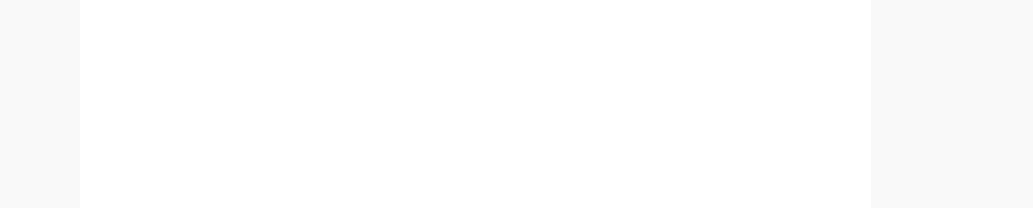
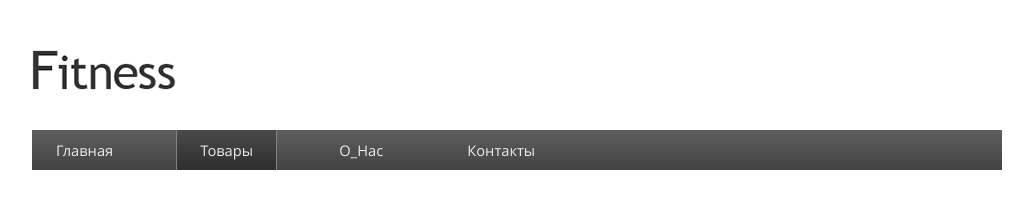
Before and after one commit to LavrovE/Rizz, a plain HTML site: page bikesite/index.html in a window 1280 px wide. Shown: the whole page, without its empty margins (166-1199 px from the left). Drawn offline with Linux system fonts and the light colour scheme.

Commit message:
header done

```diff
--- a/bikesite/css/stylesheet.css
+++ b/bikesite/css/stylesheet.css
@@ -22,13 +22,17 @@ html {height: 100%;
 
 
 }
-
+@font-face {
+    font-family: 'opensans';
+    src:url('../fonts/opensans.ttf');
+}
 body {
     height: 100%;
     overflow-x:hidden;
-        font-size: 0.74850299401;
         background-color: #f9f9f9;
-        font-family: Helvetica Neue;
+        font-family: opensans;
+        padding-left: 153px;
+         padding-right: 152px;
 
 }
 ol, ul {list-style: none;}
@@ -42,14 +46,8 @@ ol, ul {list-style: none;}
     box-sizing: border-box;
 }
 
+
 a, a:hover {text-decoration: none;}
-@font-face {
-    font-family:'Heavy';
-    src:url('../fonts/HelveticaNeue-Heavy.ttf');
-}
-
-
-
 .clearfix:before,
 .clearfix:after {
     content: " ";
@@ -59,13 +57,65 @@ a, a:hover {text-decoration: none;}
 
 .left {float:left;}
 .right {float:right;}
-body {
-    padding-left: 15.4rem;
-    padding-right: 15.2rem
+
+.wrapper {
+background-color: #fff;
+height: 100%;
+width: 1060px;
+margin: 0 auto;
 }
-.wrapper {
+.header {
+    padding-top: 50px;
+     margin-left: 45px;
+      margin-right: 45px;
+}
+.logo {
+    background-image: url(../img/logo.png);
+    background-repeat: no-repeat;
+    width: 145px;
+    height: 40px;
 
-    background-color: #fff;
-    width: 100%;
-    height: 100%;
+    margin-bottom: 40px;
 }
+.menu {
+  background:linear-gradient(to top, #444343, #5e5e5e);
+  height: 40px;
+
+}
+.menu  li{
+      display: inline-block;
+
+
+}
+.menu a{
+     color: #ebebeb;
+      font-family: OpenSans;
+      font-size: 14.67px;
+}
+.menu li:nth-child(1){
+     padding-left: 24px;
+      padding-right: 59px;
+}
+.menu li:nth-child(2){
+     padding-left: 23px;
+      padding-right: 23px;
+
+}
+.menu li:nth-child(3){
+    padding-left: 58px;
+    padding-right: 58px;
+}
+.menu li:nth-child(4){
+     margin-left: 22px;
+    margin-right: 22px;
+}
+.activeMenu{
+      background:linear-gradient(to top, #2e2e2e, #4a4a4a);
+       border-left: 1px solid #838383;
+       border-right: 1px solid #838383;
+
+}
+.menu ul {
+            line-height: 40px;
+
+}
--- a/bikesite/index.html
+++ b/bikesite/index.html
@@ -15,7 +15,12 @@
 
 		</div>
 		<div class="menu">
-
+			<ul>
+				<li><a href="#">Главная</a></li>
+				<li class="activeMenu"><a href="#">Товары</a></li>
+				<li><a href="#">О_Нас</a></li>
+				<li><a href="#">Контакты</a></li>
+			</ul>
 		</div>
 	</div>
 	<div class="content">
```
Also changed, not shown: bikesite/fonts/opensans.ttf (added), bikesite/img/boards.png (deleted), bikesite/img/boardsBig.png (deleted), bikesite/img/icon2.png (deleted), bikesite/img/icon3.png (deleted), bikesite/img/lock.png (deleted), bikesite/img/logo.png (added), bikesite/img/pen.png (deleted), bikesite/img/photo.jpg (deleted), bikesite/img/plus.png (deleted), bikesite/img/search.png (deleted), bikesite/img/star.png (deleted), bikesite/img/trello.png (deleted).
